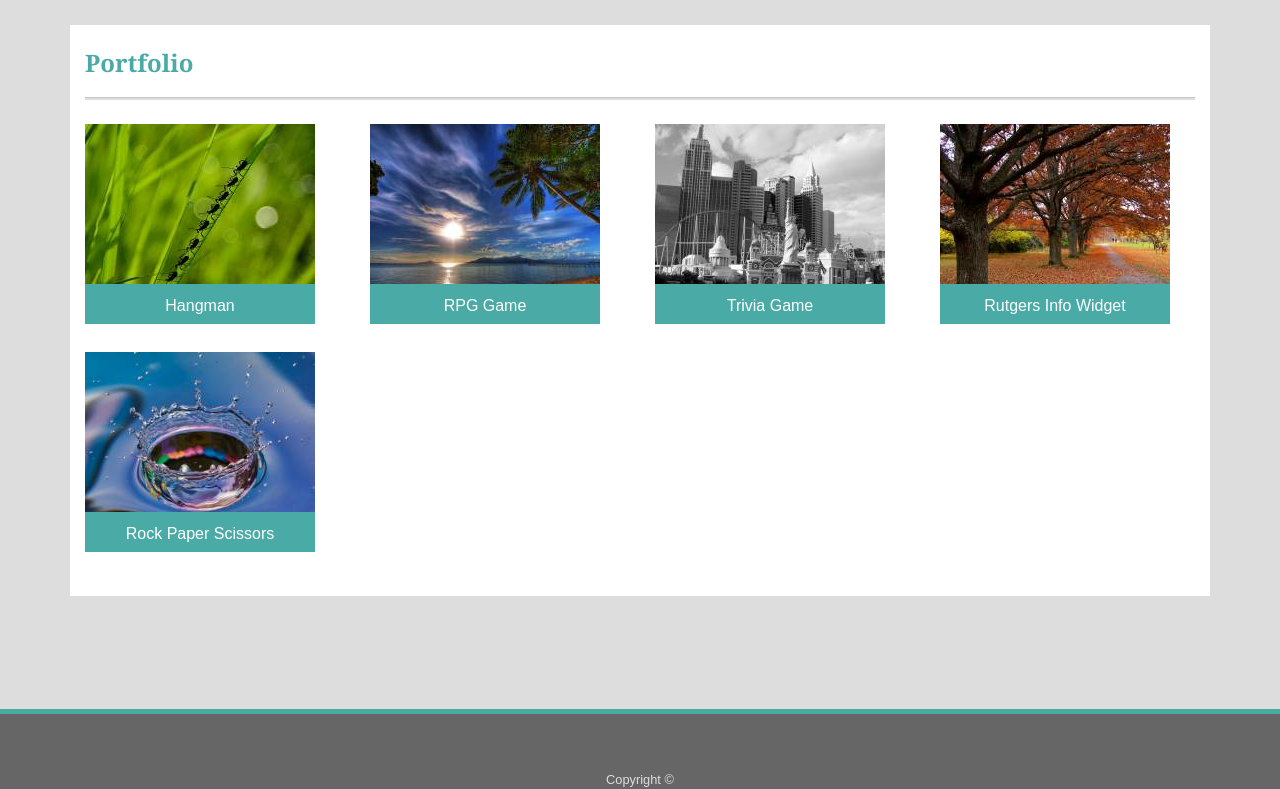
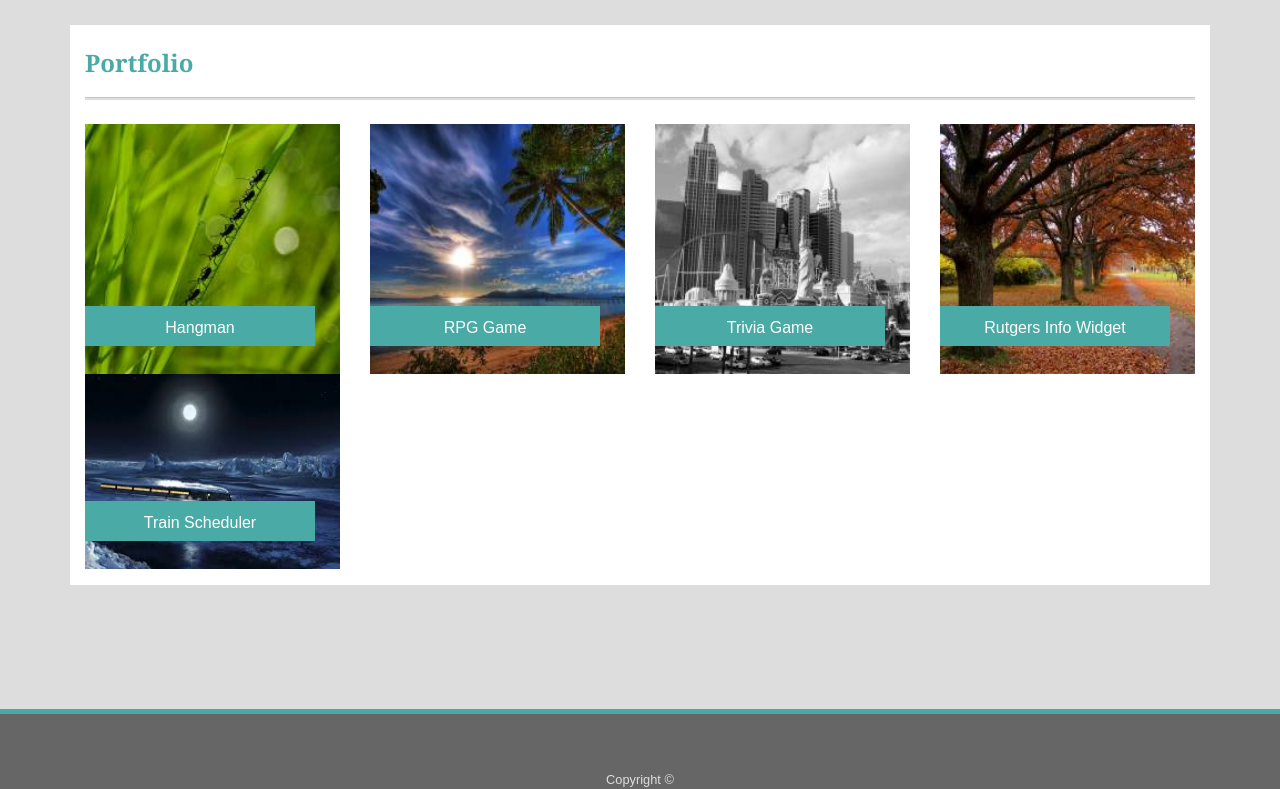
Before and after one commit to grmrh/Bootstrap-Portfolio_2, a plain HTML site: page portfolio.html in a window 1280 px wide. Shown: the part 91-880 px from the top of the page. Drawn offline with nearby package versions, Linux system fonts and the light colour scheme.

Commit message:
add a link to Train Scheduler Challenge 1 & 3 project

```diff
--- a/assets/css/style.css
+++ b/assets/css/style.css
@@ -62,6 +62,8 @@ header {
 
 img {
     position: relative;
+    width: 100%;
+    height: 100%;
 }
 
 .banner {
--- a/portfolio.html
+++ b/portfolio.html
@@ -61,8 +61,9 @@
                         <div class="banner">Rutgers Info Widget</div></img>
                 </div>
                 <div class="col-md-4 col-lg-3">
-                    <img class="mt-2" src="assets/images/loremPixel-3.jpg">
-                        <div class="banner"> Rock Paper Scissors</div></img>
+                    <a href="https://grmrh.github.io/train-scheduler-with-challenger_1_and_3/">
+                        <img class="mt-2" src="assets/images/PE3.jpg">
+                        <div class="banner"> Train Scheduler</div></img></a>
                 </div>
             </div>
         </div>
```
Also changed, not shown: assets/images/PE3.jpg (added).
